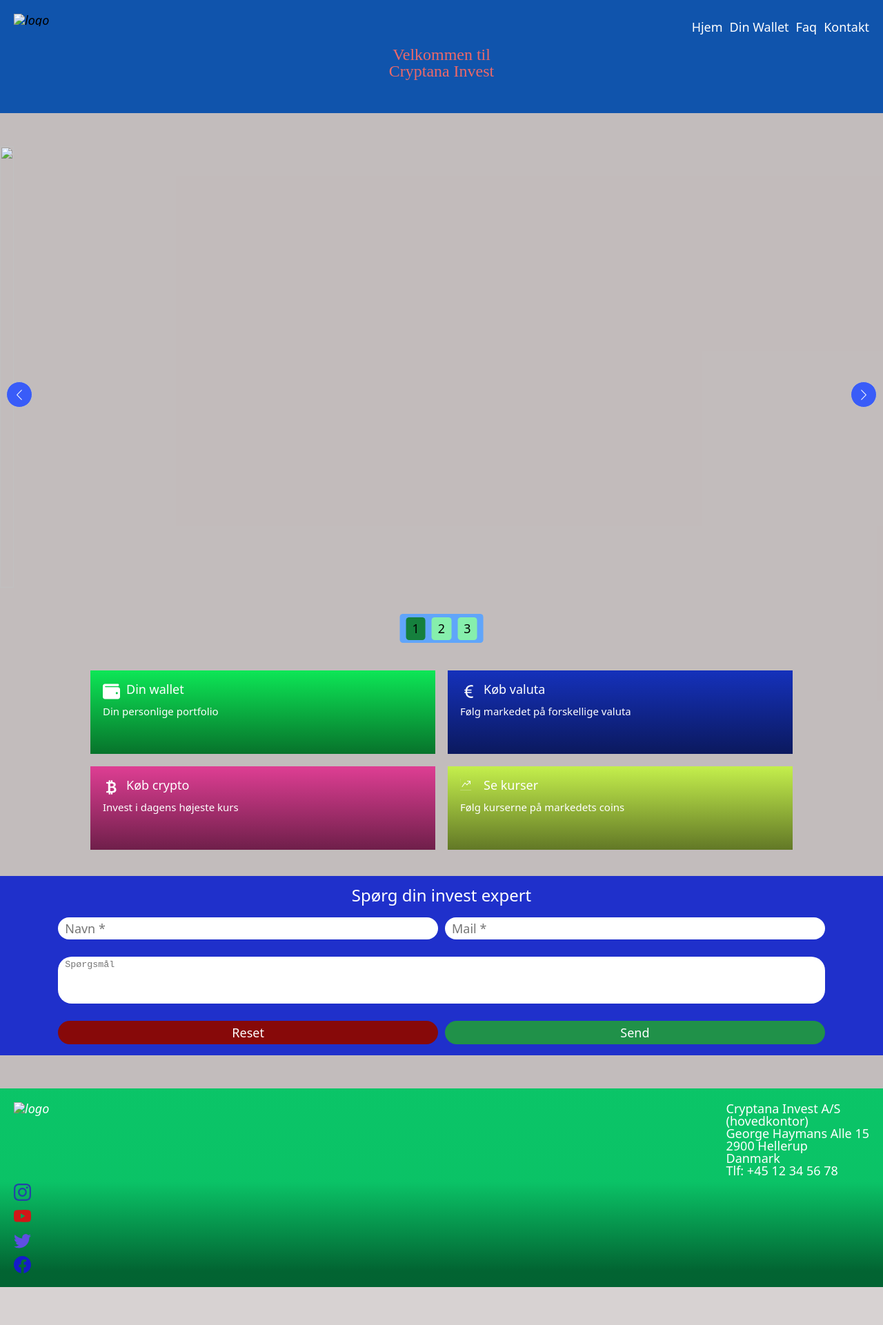
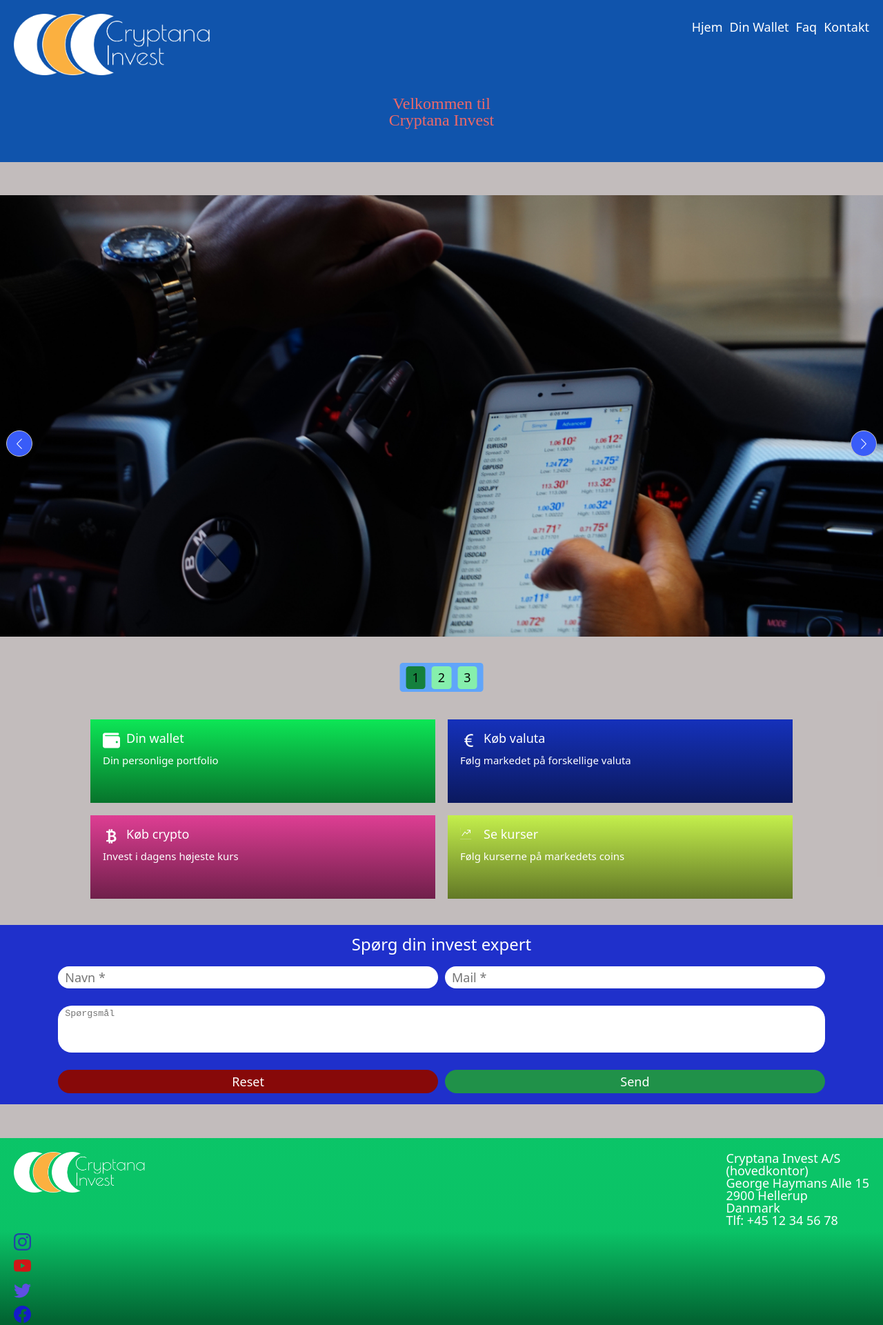
Before and after one commit to SerhiiIkin/crypta-invest-my-design, a plain HTML site: page index.html in a window 1280 px wide. Shown: the whole page at 69% size. Before the commit the page ends 1866 px from the top, so only its background shows below. Drawn offline with Linux system fonts and the light colour scheme; the site is published under a folder, as on GitHub Pages, so addresses that start at the root find nothing.

Commit message:
change adress img

```diff
--- a/index.html
+++ b/index.html
@@ -12,7 +12,7 @@
             <div class="header__container container">
                 <img
                     class="header__logo logo"
-                    src="/assets/logo-color-McMBu2nR.png"
+                    src="./assets/logo-color-McMBu2nR.png"
                     alt="logo"
                 />
                 <h1 class="header__title">
@@ -33,9 +33,9 @@
             <section id="faq" class="my-slider">
                 <div>
                     <div>
-                        <img loading="lazy" src="/assets/slider01-oxfrP0QR.jpg" alt="" />
-                        <img loading="lazy" src="/assets/slider02-aBYQdPqq.jpg" alt="" />
-                        <img loading="lazy" src="/assets/slider03-PCWnOHoE.jpg" alt="" />
+                        <img loading="lazy" src="./assets/slider01-oxfrP0QR.jpg" alt="" />
+                        <img loading="lazy" src="./assets/slider02-aBYQdPqq.jpg" alt="" />
+                        <img loading="lazy" src="./assets/slider03-PCWnOHoE.jpg" alt="" />
                     </div>
                 </div>
             </section>
@@ -131,7 +131,7 @@
                 <div class="container footer__container">
                     <img
                         class="logo footer__logo"
-                        src="/assets/logo-color-McMBu2nR.png"
+                        src="./assets/logo-color-McMBu2nR.png"
                         alt="logo"
                     />
                     <div class="footer__icons">
```
